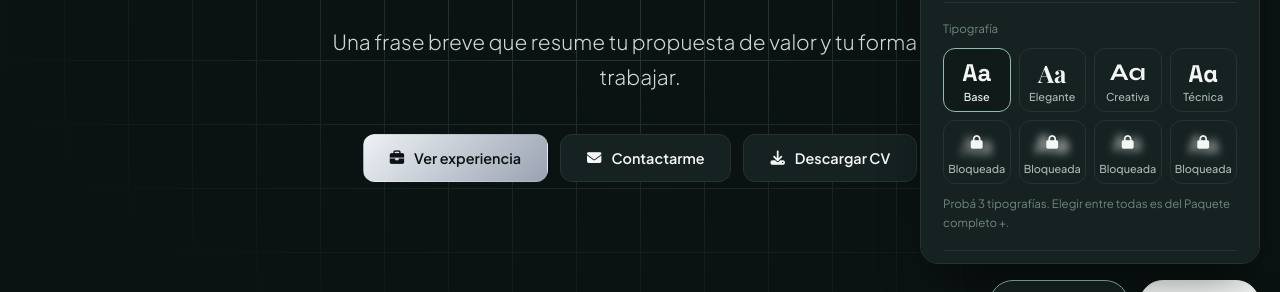
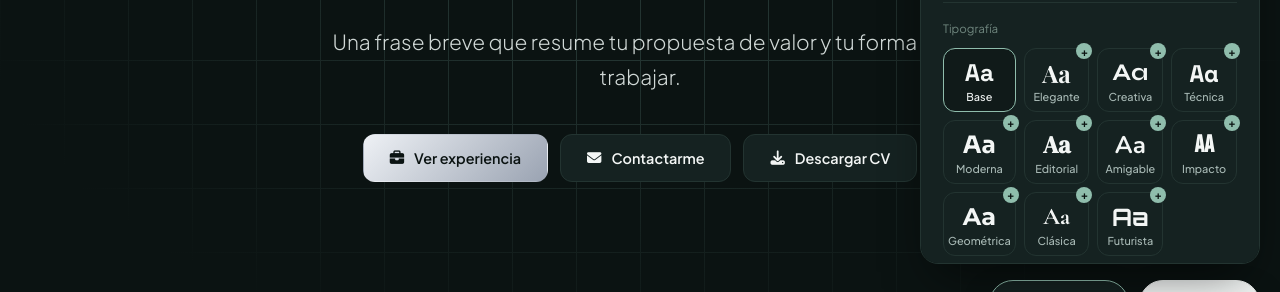
Before and after one commit to fabriziopindave09-ctrl/portafolio.preview, a plain HTML site: page index.html in a window 1280 px wide. Shown: the part 452-744 px from the top of the page. Drawn offline with nearby package versions, Linux system fonts and the light colour scheme.

Commit message:
Add files via upload

```diff
--- a/index.html
+++ b/index.html
@@ -260,6 +260,16 @@ html[data-theme=white][data-mode=dark]{color-scheme:dark;--bg:#121416;--s1:#181b
 html[data-font=serif]{--fh:'Playfair Display'}
 html[data-font=wide]{--fh:'Syne'}
 html[data-font=mono]{--fh:'Space Mono'}
+html[data-font=modern]{--fh:'Sora'}
+html[data-font=editorial]{--fh:'DM Serif Display'}
+html[data-font=friendly]{--fh:'Nunito'}
+html[data-font=impact]{--fh:'Bebas Neue'}
+html[data-font=geo]{--fh:'Montserrat'}
+html[data-font=classic]{--fh:'Cormorant Garamond'}
+html[data-font=future]{--fh:'Orbitron'}
+html[data-font=editorial] :is(h1,h2,h3,h4),html[data-font=impact] :is(h1,h2,h3,h4){font-weight:400}
+html[data-font=impact] :is(h1,h2,h3,h4){letter-spacing:.02em!important}
+html[data-font=future] :is(h1,h2,h3,h4){letter-spacing:.01em!important}
 html[data-font]:not([data-font=base]) :is(h1,h2,h3,h4){letter-spacing:normal}
 .avatar{display:flex;align-items:center;justify-content:center;width:132px;height:132px;margin:0 auto 24px;border:2px solid var(--st);border-radius:50%;background:radial-gradient(circle at 35% 30%,var(--s2),var(--s1));font-size:3.2rem;color:var(--st);box-shadow:0 0 0 8px var(--s1),0 20px 50px -20px var(--glow)}
 .avatar[hidden]{display:none}
@@ -271,11 +281,6 @@ html[data-font]:not([data-font=base]) :is(h1,h2,h3,h4){letter-spacing:normal}
 .ft b{font-size:1.5rem;font-weight:700;line-height:1.2;color:var(--hd)}
 .ft[aria-pressed=true]{border-color:var(--st);background:var(--s1);color:var(--hd)}
 .ft:focus-visible{outline:2px solid var(--st);outline-offset:2px}
-.ft.lock{cursor:not-allowed}
-.ft.lock b{filter:blur(4px);opacity:.7}
-.ft.lock i{position:absolute;top:15px;left:50%;transform:translateX(-50%);font-size:.85rem;color:var(--hd)}
-#th{transition:color .2s}
-#th.on{color:var(--hd)}
 
 /* fondos (Paquete completo: 3 · Paquete completo +: 8) */
 .bgx-grid,html[data-bg=grid] .hero{background:radial-gradient(60% 50% at 50% 0,var(--glow),transparent 70%),linear-gradient(var(--line) 1px,transparent 1px) 0 0/var(--g) var(--g),linear-gradient(90deg,var(--line) 1px,transparent 1px) 0 0/var(--g) var(--g)}
@@ -346,6 +351,7 @@ html[data-bg=aurora] .hero:before,html[data-bg=malla] .hero:before{opacity:.3}
 .pk .nt.ok{color:var(--ok)}
 .pk .nt.wn{color:#d69a3a}
 html[data-mode=light] .pk .nt.wn{color:#a8690f}
+.ft em{position:absolute;top:-6px;right:-4px;width:16px;height:16px;display:grid;place-items:center;border-radius:50%;background:var(--st);color:var(--bg);font:700 .7rem/1 'Plus Jakarta Sans',sans-serif;font-style:normal}
 </style>
 </head>
 <body>
@@ -371,16 +377,19 @@ html[data-mode=light] .pk .nt.wn{color:#a8690f}
 <div id="tp">
 <small>Tipografía</small>
 <div class="fts">
-<button class="ft" data-f="base" aria-pressed="true"><b style="font-family:'Space Grotesk'">Aa</b><span>Base</span></button>
-<button class="ft" data-f="serif" aria-pressed="false"><b style="font-family:'Playfair Display'">Aa</b><span>Elegante</span></button>
-<button class="ft" data-f="wide" aria-pressed="false"><b style="font-family:'Syne'">Aa</b><span>Creativa</span></button>
-<button class="ft" data-f="mono" aria-pressed="false"><b style="font-family:'Space Mono'">Aa</b><span>Técnica</span></button>
-<button class="ft lock" aria-disabled="true" title="Paquete completo +"><b style="font-family:Georgia,serif">Aa</b><span>Bloqueada</span><i class="fas fa-lock"></i></button>
-<button class="ft lock" aria-disabled="true" title="Paquete completo +"><b style="font-family:cursive">Aa</b><span>Bloqueada</span><i class="fas fa-lock"></i></button>
-<button class="ft lock" aria-disabled="true" title="Paquete completo +"><b style="font-family:monospace">Aa</b><span>Bloqueada</span><i class="fas fa-lock"></i></button>
-<button class="ft lock" aria-disabled="true" title="Paquete completo +"><b style="font-family:fantasy">Aa</b><span>Bloqueada</span><i class="fas fa-lock"></i></button>
+<button class="ft" data-f="base" data-p="0" aria-pressed="true"><b style="font-family:'Space Grotesk',sans-serif">Aa</b><span>Base</span></button>
+<button class="ft" data-f="serif" data-p="1" aria-pressed="false"><em>+</em><b style="font-family:'Playfair Display',sans-serif">Aa</b><span>Elegante</span></button>
+<button class="ft" data-f="wide" data-p="1" aria-pressed="false"><em>+</em><b style="font-family:'Syne',sans-serif">Aa</b><span>Creativa</span></button>
+<button class="ft" data-f="mono" data-p="1" aria-pressed="false"><em>+</em><b style="font-family:'Space Mono',sans-serif">Aa</b><span>Técnica</span></button>
+<button class="ft" data-f="modern" data-p="1" aria-pressed="false"><em>+</em><b style="font-family:'Sora',sans-serif">Aa</b><span>Moderna</span></button>
+<button class="ft" data-f="editorial" data-p="1" aria-pressed="false"><em>+</em><b style="font-family:'DM Serif Display',sans-serif">Aa</b><span>Editorial</span></button>
+<button class="ft" data-f="friendly" data-p="1" aria-pressed="false"><em>+</em><b style="font-family:'Nunito',sans-serif">Aa</b><span>Amigable</span></button>
+<button class="ft" data-f="impact" data-p="1" aria-pressed="false"><em>+</em><b style="font-family:'Bebas Neue',sans-serif">Aa</b><span>Impacto</span></button>
+<button class="ft" data-f="geo" data-p="1" aria-pressed="false"><em>+</em><b style="font-family:'Montserrat',sans-serif">Aa</b><span>Geométrica</span></button>
+<button class="ft" data-f="classic" data-p="1" aria-pressed="false"><em>+</em><b style="font-family:'Cormorant Garamond',sans-serif">Aa</b><span>Clásica</span></button>
+<button class="ft" data-f="future" data-p="1" aria-pressed="false"><em>+</em><b style="font-family:'Orbitron',sans-serif">Aa</b><span>Futurista</span></button>
 </div>
-<small id="th">Probá 3 tipografías. Elegir entre todas es del Paquete completo +.</small>
+<small id="th"></small>
 </div>
 <div id="bk">
 <small>Fondo</small>
@@ -484,7 +493,7 @@ html[data-mode=light] .pk .nt.wn{color:#a8690f}
 <li>Todo lo del paquete completo</li>
 <li>Foto de perfil a elección</li>
 <li>Los 11 fondos a elección</li>
-<li>Modo claro y oscuro en todos los colores, y tipografía a elección</li>
+<li>Modo claro y oscuro en todos los colores y 11 tipografías a elección</li>
 <li>Tarjeta de presentación con QR personalizado</li>
 </ul>
 <p class="nt" id="n2"></p>
@@ -731,7 +740,7 @@ function copy(text,msg){
 }
 function downloadCV(){toast('Acá se descarga tu currículum','fa-file-arrow-down');}
 const root=document.documentElement,pv=document.getElementById('pv'),pp=document.getElementById('pp'),sws=document.querySelectorAll('.sw');
-function openP(o){pp.classList.toggle('open',o);pv.setAttribute('aria-expanded',o)}
+function openP(o){pp.classList.toggle('open',o);pv.setAttribute('aria-expanded',o);if(o)loadFonts()}
 pv.onclick=()=>openP(!pp.classList.contains('open'));
 document.getElementById('px').onclick=()=>openP(false);
 document.addEventListener('keydown',e=>{if(e.key==='Escape')openP(false)});
@@ -788,9 +797,17 @@ function goPlans(){document.getElementById('planes').scrollIntoView({behavior:ma
 document.getElementById('goplans').onclick=goPlans;
 document.getElementById('vp').onclick=()=>{openP(false);bp.showModal();setTimeout(goPlans,60)};
 document.querySelectorAll('[data-plan]').forEach(b=>b.onclick=()=>openForm(b.dataset.plan));
-function font(f){root.dataset.font=f;document.querySelectorAll('.ft[data-f]').forEach(b=>b.setAttribute('aria-pressed',b.dataset.f===f))}
+const XF='https://fonts.googleapis.com/css2?family=Sora:wght@600;700&family=DM+Serif+Display&family=Nunito:wght@700;800&family=Bebas+Neue&family=Montserrat:wght@600;700&family=Cormorant+Garamond:wght@600;700&family=Orbitron:wght@600;700&display=swap';
+let xfOk=false;
+function loadFonts(){if(xfOk)return;xfOk=true;const l=document.createElement('link');l.rel='stylesheet';l.href=XF;document.head.appendChild(l)}
+function font(f){
+  if(!['base','serif','wide','mono'].includes(f))loadFonts();
+  root.dataset.font=f;
+  document.querySelectorAll('.ft[data-f]').forEach(b=>b.setAttribute('aria-pressed',b.dataset.f===f));
+  const bt=document.querySelector('.ft[data-f="'+f+'"]');
+  document.getElementById('th').textContent=bt.dataset.p==='1'?'Esta tipografía es del Paquete completo +.':'Incluida en el Paquete completo (tipografía base).';
+}
 document.querySelectorAll('.ft[data-f]').forEach(b=>b.onclick=()=>font(b.dataset.f));
-document.querySelectorAll('.ft.lock').forEach(b=>b.onclick=()=>{const t=document.getElementById('th');t.textContent='Esa tipografía es del Paquete completo +.';t.className='on';setTimeout(()=>{t.className=''},2000)});
 font('base');
 const av=document.getElementById('av');
 document.querySelectorAll('#pf button').forEach(b=>b.onclick=()=>{av.hidden=b.dataset.p!=='on';document.querySelectorAll('#pf button').forEach(x=>x.setAttribute('aria-pressed',x===b))});
@@ -871,7 +888,9 @@ function comboInfo(){
 function shareURL(){
   const c=combo(),q=new URLSearchParams();
   q.set('t',c.t);q.set('m',c.m);if(c.f!=='base')q.set('f',c.f);q.set('b',c.b);if(c.p)q.set('p','1');if(LANG==='en')q.set('l','en');
-  return location.href.split(/[?#]/)[0]+'?'+q.toString();
+  const cn=document.querySelector('link[rel=canonical]');
+  const base=/^https?:/.test(location.href)?location.href.split(/[?#]/)[0]:(cn?cn.href:location.href.split(/[?#]/)[0]);
+  return base+'?'+q.toString();
 }
 function renderSummary(){
   const i=comboInfo();
```
